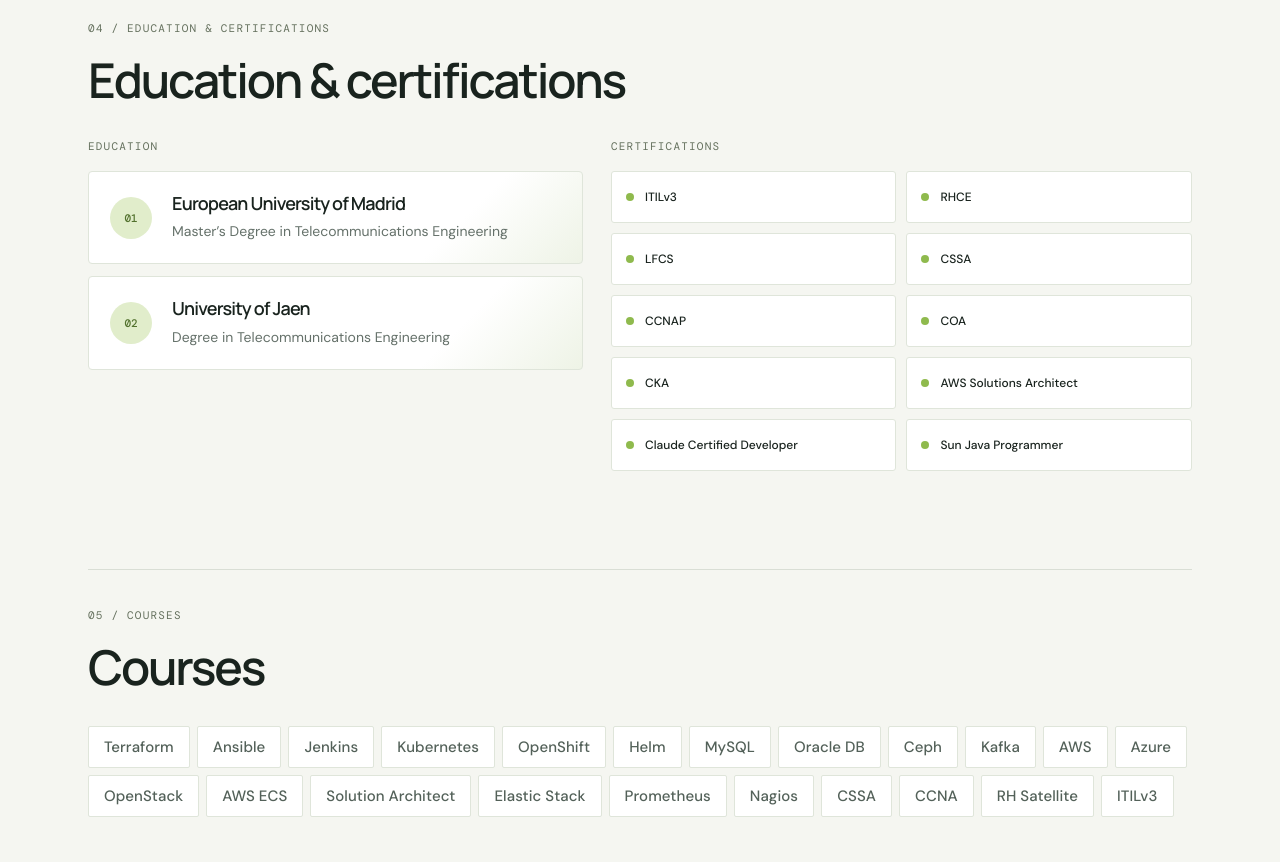
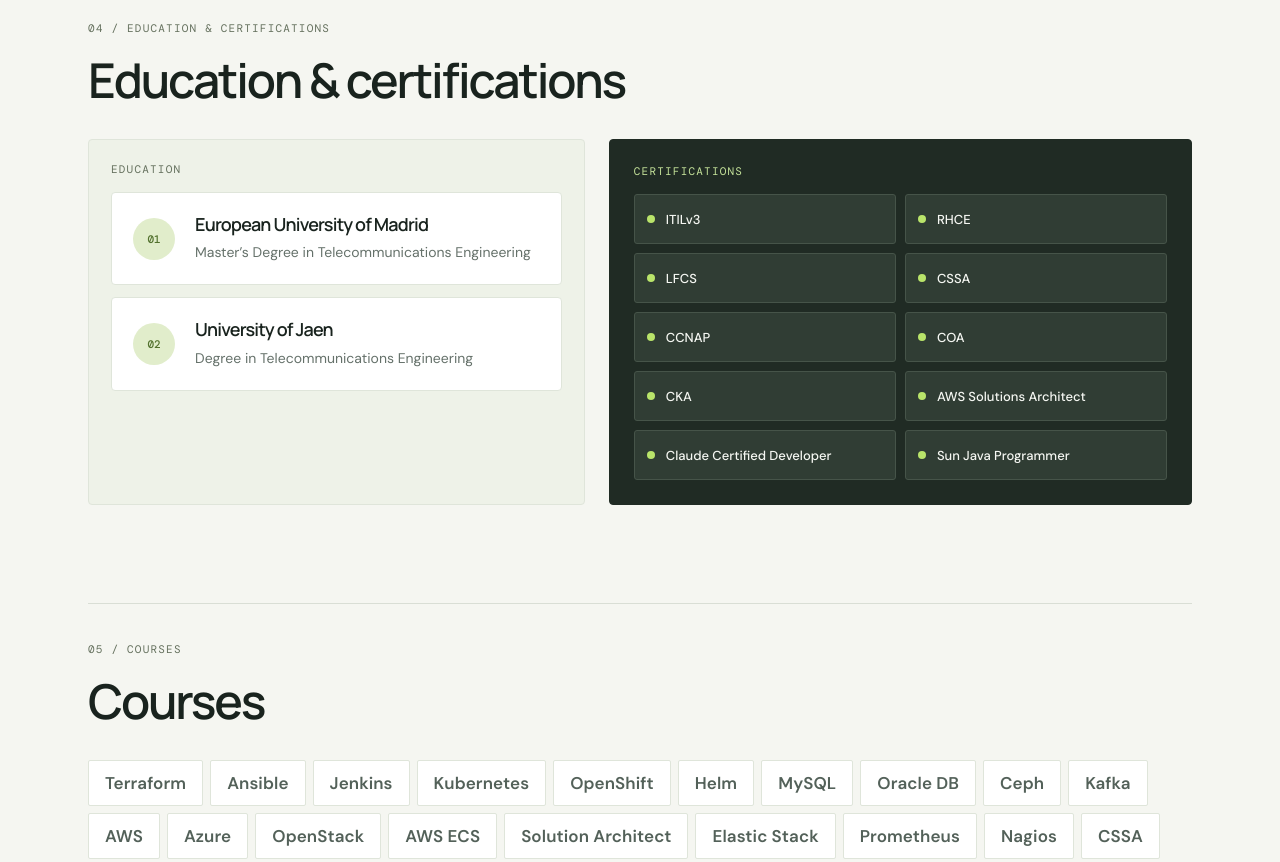
Before and after one commit to ivanht/portfolio, a plain HTML site: page index.html in a window 1280 px wide. Shown: the part 2620-3482 px from the top of the page. Drawn offline with nearby package versions, Linux system fonts and the light colour scheme.

Commit message:
Clarify education and certification visual grouping

```diff
--- a/styles.css
+++ b/styles.css
@@ -63,3 +63,17 @@ footer{border-top:1px solid var(--line);padding:22px max(6vw,24px);display:flex;
 .language-fluent .language-code{color:#8cb452;opacity:.35}
 @media(max-width:900px){.education-grid{grid-template-columns:1fr;gap:22px}}
 @media(max-width:700px){.credential-list{grid-template-columns:1fr}.course-list li{font-size:14px;padding:9px 12px}.skills-languages{padding:20px}.language-item{min-height:138px;padding:18px}.language-code{font-size:50px}.skills-languages-heading{align-items:flex-start;flex-direction:column;gap:4px}}
+
+/* Separate education and certification panels */
+.education-grid{grid-template-columns:.92fr 1.08fr;gap:24px;align-items:stretch}
+.education-grid>div:first-child{padding:22px;background:#eef2e8;border:1px solid #dfe5da;border-radius:4px}
+.education-grid>div:first-child>.eyebrow{margin-bottom:16px}
+.education-entry{background:#fff}
+.certifications-panel{padding:24px;background:#202b24;border:1px solid #202b24;border-radius:4px;color:#f5f7f2}
+.certifications-panel>.eyebrow{color:#c6e49b;margin-bottom:16px}
+.certifications-panel .credential-list{gap:9px}
+.certifications-panel .credential-list li{min-height:50px;padding:10px 12px;background:#303d34;border-color:#465449;color:#f5f7f2;font-size:13px}
+.certifications-panel .credential-list li::before{background:var(--green)}
+.course-list li{font-size:17px;font-weight:600;padding:11px 16px;background:#fff;border:1px solid #dfe5da}
+@media(max-width:900px){.education-grid{grid-template-columns:1fr;gap:16px}}
+@media(max-width:700px){.education-grid>div:first-child,.certifications-panel{padding:18px}.certifications-panel .credential-list{grid-template-columns:1fr}.course-list li{font-size:16px;padding:10px 14px}}
```
